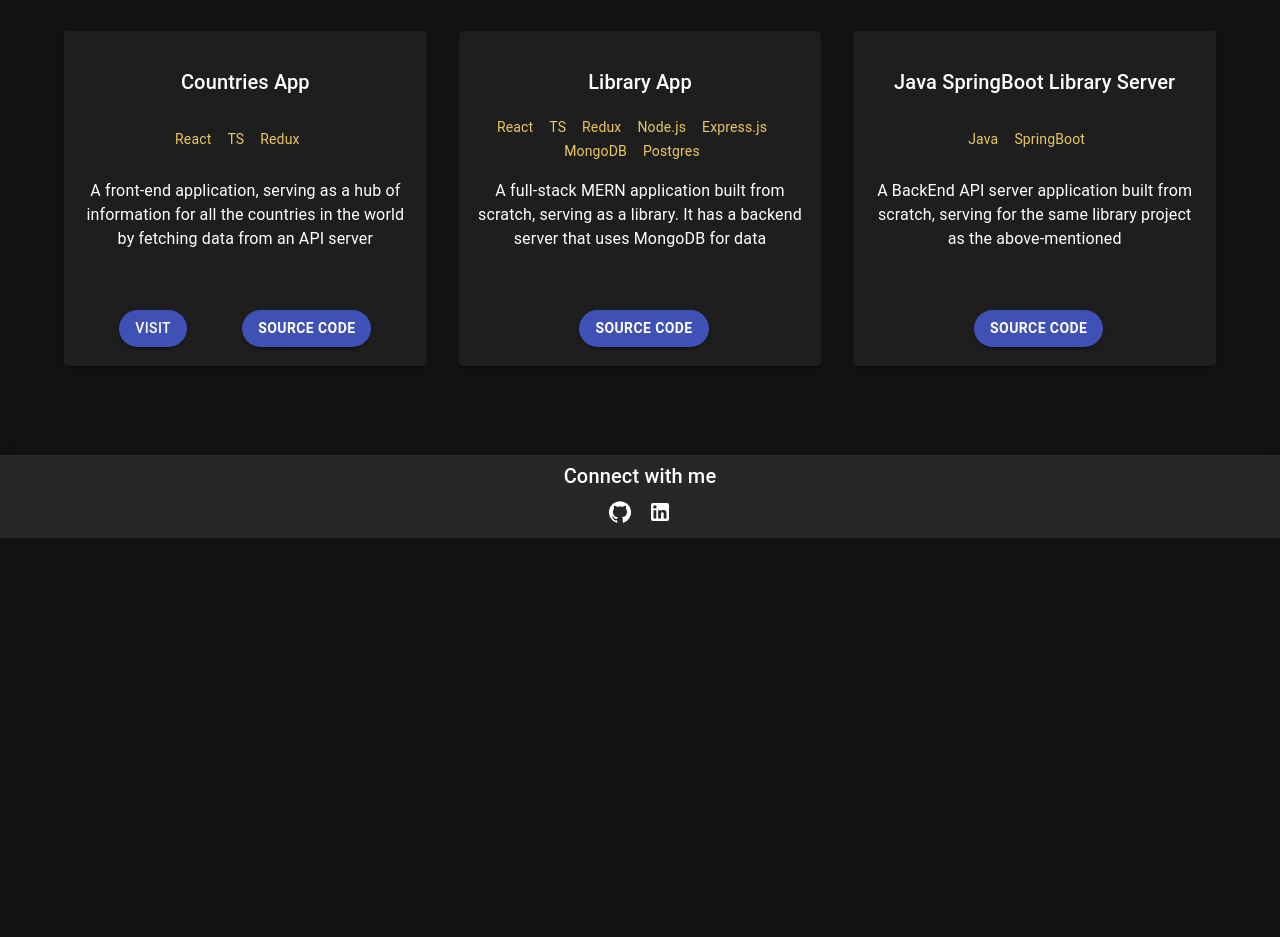
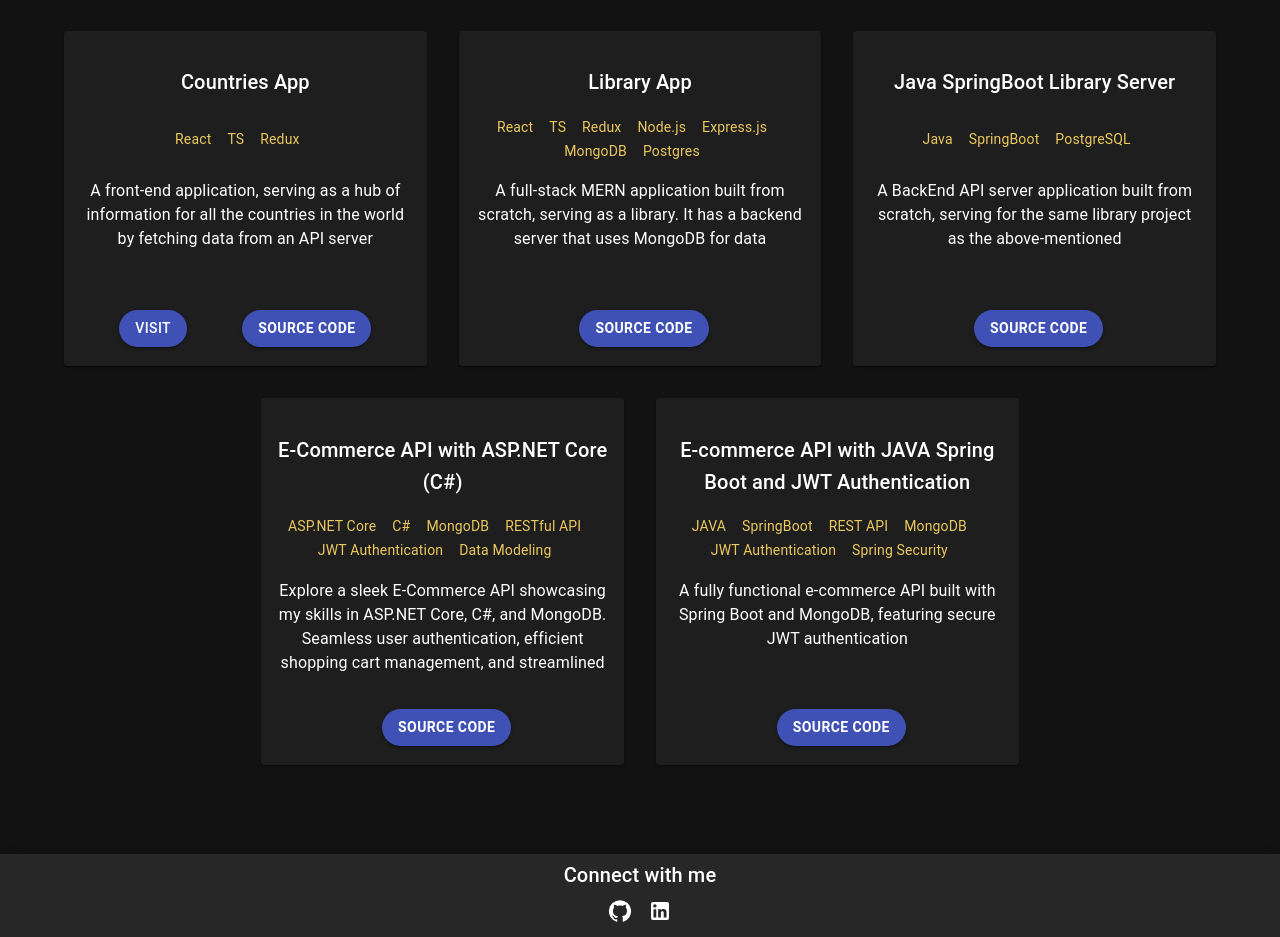
Before and after one commit to Tipu1996/Portfolio, a React (Vite) app: page / in a window 1280 px wide. Shown: the part 1180-2117 px from the top of the page. Before the commit the page ends 1718 px from the top, so only its background shows below. Built offline with nearby package versions, Linux system fonts and the light colour scheme.

Commit message:
added new projects

```diff
--- a/src/components/Projects.jsx
+++ b/src/components/Projects.jsx
@@ -70,13 +70,45 @@ const projects = [
 	},
 	{
 		name: "Java SpringBoot Library Server",
-		skills: ["Java", "SpringBoot"],
+		skills: ["Java", "SpringBoot", "PostgreSQL"],
 		description:
 			"A BackEnd API server application built from scratch, serving for the same library project as the above-mentioned",
 		visit: false,
 		url: null,
 		sourceCode:
 			"https://github.com/Tipu1996/JavaSpringBoot-BackEnd-Library-Server",
+	},
+	{
+		name: "E-Commerce API with ASP.NET Core (C#)",
+		skills: [
+			"ASP.NET Core",
+			"C#",
+			"MongoDB",
+			"RESTful API",
+			"JWT Authentication",
+			"Data Modeling",
+		],
+		description:
+			"Explore a sleek E-Commerce API showcasing my skills in ASP.NET Core, C#, and MongoDB. Seamless user authentication, efficient shopping cart management, and streamlined order completion",
+		visit: false,
+		url: null,
+		sourceCode: "https://github.com/Tipu1996/C_Hash_E_Commerce_API",
+	},
+	{
+		name: "E-commerce API with JAVA Spring Boot and JWT Authentication",
+		skills: [
+			"JAVA",
+			"SpringBoot",
+			"REST API",
+			"MongoDB",
+			"JWT Authentication",
+			"Spring Security",
+		],
+		description:
+			"A fully functional e-commerce API built with Spring Boot and MongoDB, featuring secure JWT authentication",
+		visit: false,
+		url: null,
+		sourceCode: "https://github.com/Tipu1996/eCommerce-RestAPI-SpringBoot",
 	},
 ];
 
@@ -88,8 +120,7 @@ const renderProjectCards = () => {
 			key={index}
 			justifyContent={"center"}
 			xs={10}
-			md={4}
-		>
+			md={4}>
 			<Card>
 				<CardContent>
 					<Typography {...headerStyle}>{project.name}</Typography>
@@ -98,8 +129,7 @@ const renderProjectCards = () => {
 							<Typography
 								key={skillIndex}
 								variant="body2"
-								style={{ marginRight: "1rem" }}
-							>
+								style={{ marginRight: "1rem" }}>
 								{skill}
 							</Typography>
 						))}
```
